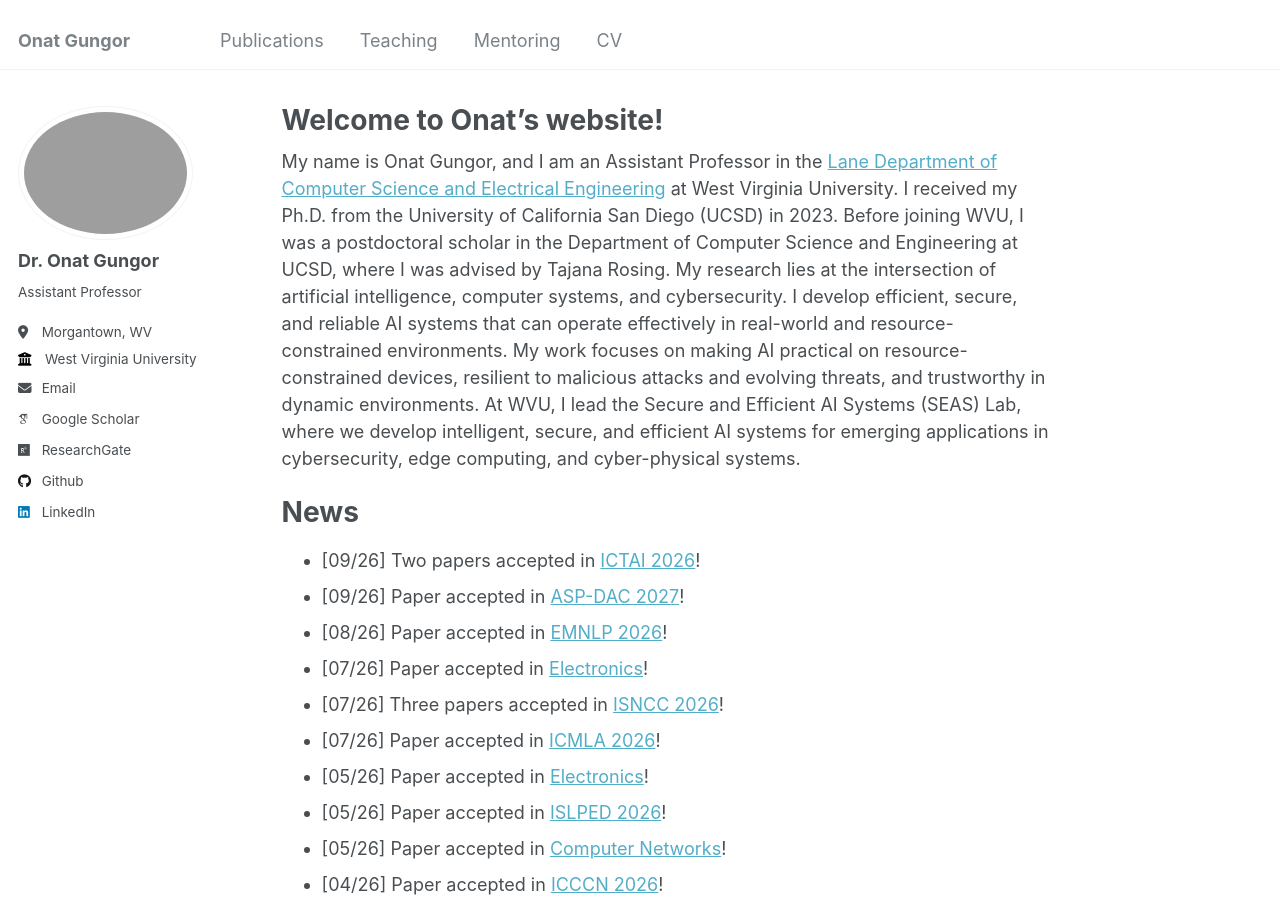
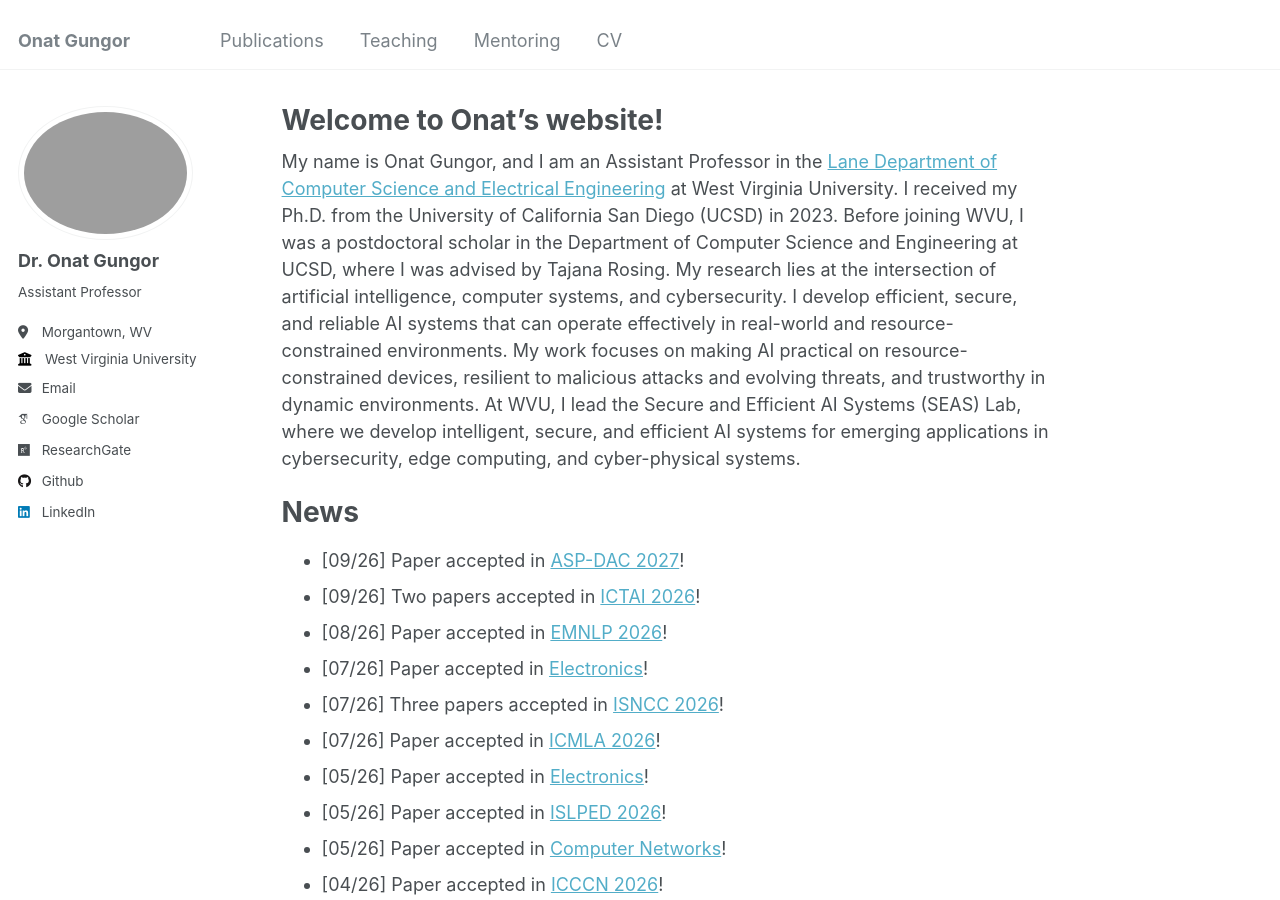
Before and after one commit to onatucsd/onatucsd.github.io, a Jekyll site: the page built from _pages/about.md, in a window 1280 px wide and 900 px high. Built offline with Jekyll 4.4.1, drawn with Linux system fonts in a browser that asks for light colours; some web fonts are replaced.

```diff
--- a/_pages/about.md
+++ b/_pages/about.md
@@ -10,8 +10,8 @@ My name is Onat Gungor, and I am an Assistant Professor in the [Lane Department
 
 News
 ======
+* [09/26] Paper accepted in [ASP-DAC 2027](https://www.aspdac.com/aspdac2027/)!
 * [09/26] Two papers accepted in [ICTAI 2026](https://ictai.computer.org/2026/)!
-* [09/26] Paper accepted in [ASP-DAC 2027](https://www.aspdac.com/aspdac2027/)!
 * [08/26] Paper accepted in [EMNLP 2026](https://2026.emnlp.org)!
 * [07/26] Paper accepted in [Electronics](https://www.mdpi.com/journal/electronics)!
 * [07/26] Three papers accepted in [ISNCC 2026](https://www.isncc-conf.org)!
```
